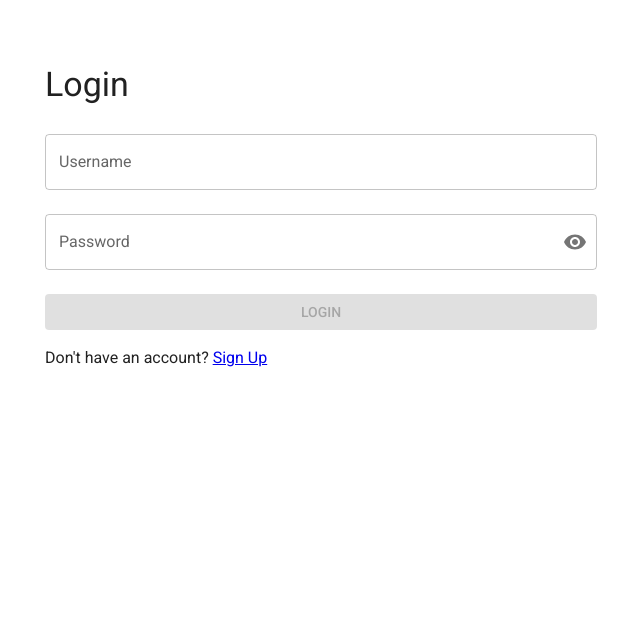
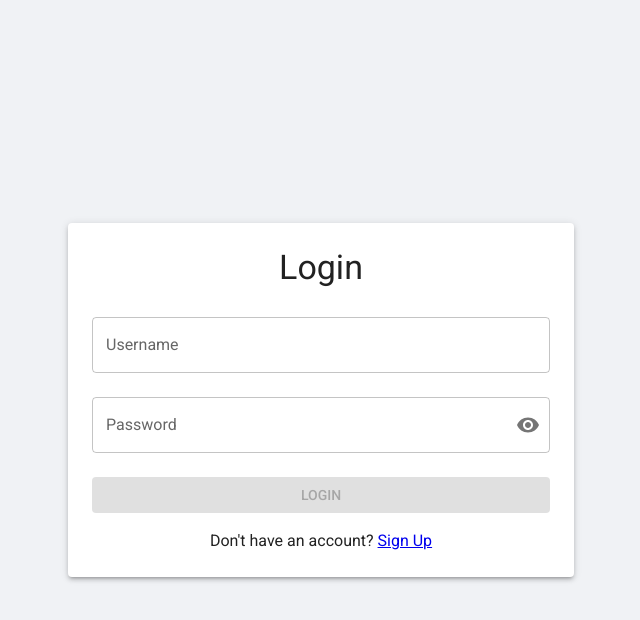
Before and after one commit to NAGERI/orderNow-UI, a React (Create React App) app: page / in a window 1280 px wide. Shown: the top 620 px of the page, without its empty margins (319-959 px from the left). Built offline with nearby package versions, Linux system fonts and the light colour scheme.

Commit message:
fix: added styling and basic logic (#3)

```diff
--- a/src/components/Cart.js
+++ b/src/components/Cart.js
@@ -35,7 +35,7 @@ const Cart = ({ storeId }) => {
         {cart.map((item, index) => (
           <ListItem key={index}>
             <ListItemText
-              primary={`Item ID: ${item.name}`}
+              primary={`Item : ${item.itemName}`}
               secondary={`Quantity: ${item.quantity}`}
             />
           </ListItem>
--- a/src/components/ItemFormDialog.js
+++ b/src/components/ItemFormDialog.js
@@ -8,7 +8,7 @@ import {
   Button,
 } from "@mui/material";
 
-const ItemFormDialog = ({ open, onSubmit, handleClose, item }) => {
+const ItemFormDialog = ({ open, onClose, onSubmit, item }) => {
   const [formData, setFormData] = useState({
     name: "",
     description: "",
@@ -35,17 +35,16 @@ const ItemFormDialog = ({ open, onSubmit, handleClose, item }) => {
 
   const handleSubmit = () => {
     onSubmit(formData);
-    handleClose();
+    onClose();
   };
 
   return (
-    <Dialog open={open} onClose={handleClose}>
+    <Dialog open={open} onClose={onClose}>
       <DialogTitle>{item ? "Edit Item" : "Create Item"}</DialogTitle>
-      <form onSubmit={handleSubmit}>
       <DialogContent>
         <TextField
           autoFocus
-            margin="dense"
+          margin="normal"
           label="Name"
           type="text"
           fullWidth
@@ -54,7 +53,7 @@ const ItemFormDialog = ({ open, onSubmit, handleClose, item }) => {
           onChange={handleChange}
         />
         <TextField
-            margin="dense"
+          margin="normal"
           label="Description"
           type="text"
           fullWidth
@@ -75,20 +74,17 @@ const ItemFormDialog = ({ open, onSubmit, handleClose, item }) => {
         />
       </DialogContent>
       <DialogActions>
-          <Button onClick={handleClose} color="primary">
+        <Button onClick={onClose} color="primary">
           Cancel
         </Button>
         <Button
-            type="submit"
+          onClick={handleSubmit}
           color="primary"
-            disabled={
-              !formData.price || !formData.description || !formData.name
-            }
+          disabled={!formData.price || !formData.description || !formData.name}
         >
           {item ? "Update" : "Create"}
         </Button>
       </DialogActions>
-      </form>
     </Dialog>
   );
 };
--- a/src/components/StoreFormDialog.js
+++ b/src/components/StoreFormDialog.js
@@ -42,7 +42,7 @@ const StoreFormDialog = ({ open, onClose, onSubmit, store }) => {
   return (
     <Box
       display="flex"
-      justifyContent="space-between"
+      justifyContent="center"
       alignItems="center"
       mt={3}
       mb={3}
--- a/src/pages/ItemsPage.js
+++ b/src/pages/ItemsPage.js
@@ -16,6 +16,7 @@ import { addItem, fetchItems, updateItem } from "../store/itemSlice";
 import ItemFormDialog from "../components/ItemFormDialog";
 import { addItemToCart } from "../store/orderSlice";
 import Cart from "../components/Cart";
+import { getAStoreItem } from "../utils/api";
 
 const ItemsPage = () => {
   const { storeId } = useParams();
@@ -48,10 +49,14 @@ const ItemsPage = () => {
     }));
   };
 
-  const handleAddToOrder = (itemId) => {
+  const handleAddToOrder = async (itemId) => {
     const quantity = quantities[itemId];
     if (quantity > 0) {
-      dispatch(addItemToCart({ itemId, quantity }));
+      const token = localStorage.getItem("token");
+      const response = await getAStoreItem(itemId, token);
+      const itemName = response.data.name;
+
+      dispatch(addItemToCart({ itemId, itemName, quantity }));
     }
   };
 
@@ -66,7 +71,6 @@ const ItemsPage = () => {
   if (items.length <= 0) {
     return (
       <Container>
-        <List>
         <Box
           display="flex"
           justifyContent="space-between"
@@ -74,6 +78,7 @@ const ItemsPage = () => {
           mt={3}
           mb={3}
         >
+          <List>
             {user.role === "ADMIN" && (
               <Button
                 variant="contained"
@@ -84,21 +89,22 @@ const ItemsPage = () => {
               </Button>
             )}
             <Typography variant="h4">Items not found</Typography>
-          </Box>
             <ItemFormDialog
               open={dialogOpen}
-            handleClose={handleCloseDialog}
+              onClose={handleCloseDialog}
+              onSubmit={handleSubmit}
               item={selectedItem}
-            onSubmit={handleSubmit}
             />
           </List>
+        </Box>
       </Container>
     );
   }
-
+  // TODO Item Dialog not working.
   return (
     <Container>
-      <Box alignItems="center" mt={3} mb={3}>
+      <Box justifyContent="center" alignItems="center" mt={3} mb={3}>
+        <List>
           {user.role === "ADMIN" && (
             <Button
               variant="contained"
@@ -116,6 +122,7 @@ const ItemsPage = () => {
           >
             {cartOpen ? "Hide Cart" : "View Cart"}
           </Button>
+        </List>
         {cartOpen && (
           <Container>
             <Cart storeId={storeId} />
@@ -135,8 +142,7 @@ const ItemsPage = () => {
                 <TextField
                   type="number"
                   label="Quantity"
-                  datatype="number"
-                  value={quantities[item.id] || ""}
+                  value={quantities[item.id] || 0}
                   onChange={(e) =>
                     handleQuantityChange(item.id, parseInt(e.target.value, 10))
                   }
@@ -155,7 +161,7 @@ const ItemsPage = () => {
         </List>
         <ItemFormDialog
           open={dialogOpen}
-          handleClose={handleCloseDialog}
+          onClose={handleCloseDialog}
           onSubmit={handleSubmit}
           item={selectedItem}
         />
--- a/src/pages/LoginPage.js
+++ b/src/pages/LoginPage.js
@@ -4,7 +4,6 @@ import {
   TextField,
   Button,
   Box,
-  Container,
   Typography,
   IconButton,
   InputAdornment,
@@ -43,9 +42,27 @@ const LoginPage = () => {
     event.preventDefault();
   };
   return (
-    <Container maxWidth="sm">
-      <Box mt={8}>
-        <Typography variant="h4" component="h1" gutterBottom>
+    <Box
+      display="flex"
+      justifyContent="center"
+      alignItems="center"
+      height="100vh"
+      sx={{ backgroundColor: "#f0f2f5" }}
+    >
+      <Box
+        display="flex"
+        flexDirection="column"
+        justifyContent="center"
+        alignItems="center"
+        p={3}
+        sx={{ backgroundColor: "#fff", borderRadius: 1, boxShadow: 3 }}
+      >
+        <Typography
+          variant="h4"
+          component="h1"
+          alignItems="center"
+          gutterBottom
+        >
           Login
         </Typography>
         <form onSubmit={handleSubmit}>
@@ -98,7 +115,7 @@ const LoginPage = () => {
           </Typography>
         </Box>
       </Box>
-    </Container>
+    </Box>
   );
 };
 
--- a/src/pages/OrdersPage.js
+++ b/src/pages/OrdersPage.js
@@ -30,7 +30,7 @@ const OrdersPage = () => {
       }
     };
     fetchOrders();
-  }, [token]);
+  }, [token, orders]);
 
   function getOrderItemPrices(order) {
     const price = order.orderItems.map((orderItem) => orderItem.item.price);
--- a/src/pages/SignUpPage.js
+++ b/src/pages/SignUpPage.js
@@ -5,7 +5,6 @@ import {
   TextField,
   Button,
   Box,
-  Container,
   Typography,
   IconButton,
   InputAdornment,
@@ -37,8 +36,22 @@ const SignUpPage = () => {
     event.preventDefault();
   };
   return (
-    <Container maxWidth="sm">
-      <Box mt={8}>
+    <Box>
+      <Box
+        display="flex"
+        justifyContent="center"
+        alignItems="center"
+        height="100vh"
+        sx={{ backgroundColor: "#f0f2f5" }}
+      >
+        <Box
+          display="flex"
+          flexDirection="column"
+          justifyContent="center"
+          alignItems="center"
+          p={3}
+          sx={{ backgroundColor: "#fff", borderRadius: 1, boxShadow: 3 }}
+        >
           <Typography variant="h4" component="h1" gutterBottom>
             Sign Up
           </Typography>
@@ -94,7 +107,8 @@ const SignUpPage = () => {
             </Typography>
           </Box>
         </Box>
-    </Container>
+      </Box>
+    </Box>
   );
 };
 
--- a/src/store/orderSlice.js
+++ b/src/store/orderSlice.js
@@ -23,12 +23,12 @@ const orderSlice = createSlice({
   },
   reducers: {
     addItemToCart: (state, action) => {
-      const { itemId, quantity } = action.payload;
+      const { itemId, itemName, quantity } = action.payload;
       const existingItem = state.cart.find((item) => item.itemId === itemId);
       if (existingItem) {
         existingItem.quantity += quantity;
       } else {
-        state.cart.push({ itemId, quantity });
+        state.cart.push({ itemId, itemName, quantity });
       }
     },
     removeItemFromCart: (state, action) => {
--- a/src/utils/api.js
+++ b/src/utils/api.js
@@ -41,6 +41,11 @@ export const getStoreItems = (storeId, token) =>
     headers: { Authorization: `Bearer ${token}` },
   });
 
+export const getAStoreItem = (itemId, token) =>
+  api.get(`/items/${itemId}`, {
+    headers: { Authorization: `Bearer ${token}` },
+  });
+
 export const createStoreItem = (itemData, token) =>
   api.post("/items", itemData, {
     headers: { Authorization: `Bearer ${token}` },
```
Lines whose indentation alone changed are shown as unchanged.
